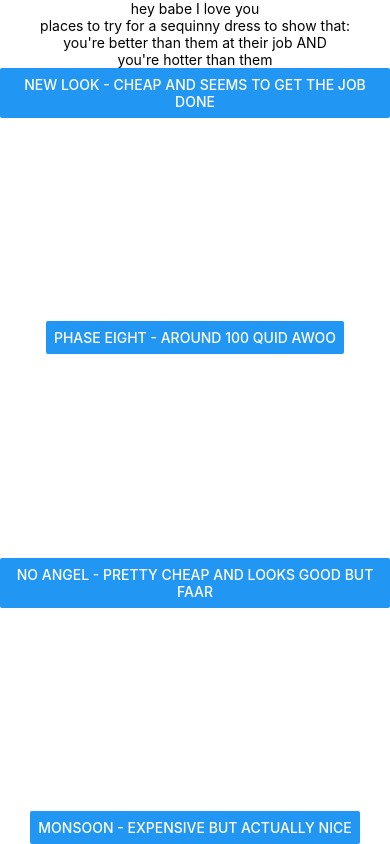
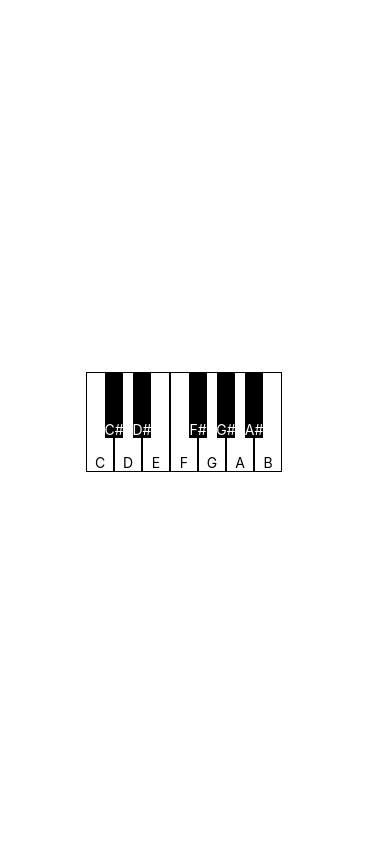
Before and after one commit to samir-dewan/choir-pal-mobile, a React Native app in the folder choir-pal/: screen / in a window 390 px wide. Built offline with nearby package versions, Linux system fonts and the light colour scheme.

Commit message:
piano css make

```diff
--- a/choir-pal/App.tsx
+++ b/choir-pal/App.tsx
@@ -1,20 +1,12 @@
-import { StatusBar } from 'expo-status-bar';
-import { Button, StyleSheet, Text, View, Linking } from 'react-native';
-import Link from './components/Link/Link';
+import { StatusBar } from "expo-status-bar";
+import { Text } from "react-native";
+import { StyleSheet, View } from "react-native";
+import Piano from "./components/Piano/Piano";
 
 export default function App() {
   return (
     <View style={styles.container}>
-      <Text>hey babe I love you</Text>
-      <Text>places to try for a sequinny dress to show that:</Text>
-      <Text>you're better than them at their job AND</Text>
-      <Text>you're hotter than them</Text>
-      <View style={styles.container}>
-      <Link label="New Look - cheap and seems to get the job done" url="https://www.newlook.com/uk/womens/sequins/c/uk-collections-womens-sequins?extcam=UK_PPC_DSA_WW0622_Google_DV_c&gad_source=1&_cclid=Google_Cj0KCQiAgqGrBhDtARIsAM5s0_k4kDxVcjPFWi-viO_0-KOuRb1y7StRbC6k94rN1lemBcXn6HgJTN0aAnx-EALw_wcB&gclid=Cj0KCQiAgqGrBhDtARIsAM5s0_k4kDxVcjPFWi-viO_0-KOuRb1y7StRbC6k94rN1lemBcXn6HgJTN0aAnx-EALw_wcB"/>
-      <Link label="Phase Eight - around 100 quid awoo" url="https://www.phase-eight.com/" />
-      <Link label="No Angel - pretty cheap and looks good but faar" url="https://www.no-angel.co.uk/product-category/shop-all/dresses/" />
-      <Link label="Monsoon - expensive but actually nice" url="https://www.monsoon.co.uk/sale/womens-sale/occasionwear-sale/" />
-      </View>
+      <Piano />
       <StatusBar style="auto" />
     </View>
   );
@@ -23,8 +15,9 @@
 const styles = StyleSheet.create({
   container: {
     flex: 1,
-    justifyContent: 'space-between',
-    backgroundColor: '#fff',
-    alignItems: 'center',
+    justifyContent: "center",
+    alignContent: "center",
+    backgroundColor: "#fff",
+    alignItems: "center",
   },
 });
--- a/choir-pal/app.json
+++ b/choir-pal/app.json
@@ -1,6 +1,6 @@
 {
   "expo": {
-    "name": "choir-pal",
+    "label": "choir-pal",
     "slug": "choir-pal",
     "version": "1.0.0",
     "orientation": "portrait",
--- a/choir-pal/components/Key/Key.tsx
+++ b/choir-pal/components/Key/Key.tsx
@@ -1,19 +1,108 @@
-import React from 'react';
-import { Linking, Button, Text } from 'react-native';
+import React from "react";
+import { Pressable, View, Text, StyleSheet } from "react-native";
 
 export type KeyProps = {
   label: string;
-  url: string;
+  isWhite: boolean;
 };
 
-const Key: React.FC<KeyProps> = ({ label, url }) => {
+const Key: React.FC<KeyProps> = ({ label, isWhite }) => {
   const handlePress = () => {
-    console.log(url)
+    console.log(label);
   };
 
+  let keyStyle = () => {
+    switch (label) {
+        case "E":
+            return styles.noMarginRight;
+        case "F":
+            return styles.noMarginLeft;
+        default:
+            return isWhite ? styles.whiteKeyContainer : styles.blackKeyContainer
+    }
+  }
   return (
-    <Button title={label} onPress={handlePress} />
+    <View style={keyStyle()}>
+      <Pressable onPress={handlePress}>
+        <Text style={isWhite ? styles.whiteKeyText : styles.blackKeyText}>
+          {label}
+        </Text>
+      </Pressable>
+    </View>
   );
 };
 
+const styles = StyleSheet.create({
+  whiteKeyContainer: {
+    display: "flex",
+    flexDirection: "column",
+    justifyContent: "flex-end",
+    alignItems: "center",
+    backgroundColor: "#fff",
+    width: "14%",
+    height: "100%",
+    borderColor: "#000000",
+    borderWidth: 1,
+    zIndex: 1,
+    marginLeft: "-4.5%",
+    marginRight: "-4.5%",
+  },
+  noMarginKey: {
+    display: "flex",
+    flexDirection: "column",
+    justifyContent: "flex-end",
+    alignItems: "center",
+    backgroundColor: "#fff",
+    width: "14%",
+    height: "100%",
+    borderColor: "#000000",
+    borderWidth: 1,
+    zIndex: 1,
+  },
+  noMarginRight: {
+    display: "flex",
+    flexDirection: "column",
+    justifyContent: "flex-end",
+    alignItems: "center",
+    backgroundColor: "#fff",
+    width: "14%",
+    height: "100%",
+    borderColor: "#000000",
+    borderWidth: 1,
+    zIndex: 1,
+    marginLeft: "-4.5%"
+  },
+  noMarginLeft: {
+    display: "flex",
+    flexDirection: "column",
+    justifyContent: "flex-end",
+    alignItems: "center",
+    backgroundColor: "#fff",
+    width: "14%",
+    height: "100%",
+    borderColor: "#000000",
+    borderWidth: 1,
+    zIndex: 1,
+    marginRight: "-4.5%"
+  },
+  whiteKeyText: {
+    color: "#000000",
+    zIndex: 1,
+  },
+  blackKeyContainer: {
+    display: "flex",
+    flexDirection: "column",
+    justifyContent: "flex-end",
+    alignItems: "center",
+    backgroundColor: "#000000",
+    height: "66%",
+    width: "9%",
+    zIndex: 2,
+  },
+  blackKeyText: {
+    color: "#fff",
+    zIndex: 2,
+  },
+});
+
 export default Key;
--- /dev/null
+++ b/choir-pal/components/Piano/Piano.tsx
@@ -0,0 +1,31 @@
+import React from "react";
+import { View, Text, StyleSheet } from "react-native";
+import noteFreq from "../../data/noteFreq.json";
+import Key from "../Key/Key";
+
+const Piano: React.FC = () => {
+  return (
+    <View style={styles.container}>
+      {noteFreq.map((oct) => (
+        <View key={oct.octave} style={styles.octaveContainer}>
+          {oct.notes.map((note) => (
+            <Key key={note.frequency} label={note.label} isWhite={note.isWhite}/>
+          ))}
+        </View>
+      ))}
+    </View>
+  );
+};
+
+const styles = StyleSheet.create({
+  container: {
+    borderColor: "#000000"
+  },
+  octaveContainer: {
+    display: "flex",
+    flexDirection: "row",
+    height: 100,
+    width: 200
+  }
+})
+export default Piano;
--- a/choir-pal/data/noteFreq.json
+++ b/choir-pal/data/noteFreq.json
@@ -3,62 +3,62 @@
       "octave": 4,
       "notes": [
         {
-          "name": "C",
+          "label": "C",
           "frequency": 261.63,
           "isWhite": true
         },
         {
-          "name": "C#",
+          "label": "C#",
           "frequency": 277.18,
           "isWhite": false
         },
         {
-          "name": "D",
+          "label": "D",
           "frequency": 293.66,
           "isWhite": true
         },
         {
-          "name": "D#",
+          "label": "D#",
           "frequency": 311.13,
           "isWhite": false
         },
         {
-          "name": "E",
+          "label": "E",
           "frequency": 329.63,
           "isWhite": true
         },
         {
-          "name": "F",
+          "label": "F",
           "frequency": 349.23,
           "isWhite": true
         },
         {
-          "name": "F#",
+          "label": "F#",
           "frequency": 369.99,
           "isWhite": false
         },
         {
-          "name": "G",
+          "label": "G",
           "frequency": 392.00,
           "isWhite": true
         },
         {
-          "name": "G#",
+          "label": "G#",
           "frequency": 415.30,
           "isWhite": false
         },
         {
-          "name": "A",
+          "label": "A",
           "frequency": 440.00,
           "isWhite": true
         },
         {
-          "name": "A#",
+          "label": "A#",
           "frequency": 466.16,
           "isWhite": false
         },
         {
-          "name": "B",
+          "label": "B",
           "frequency": 493.88,
           "isWhite": true
         }
```
Also changed, not shown: choir-pal/components/Octave/Octave.tsx (deleted, +0 -27 lines), choir-pal/package.json (+5 -2 lines), choir-pal/NOTES.txt (deleted), 1 other file (tests, documents, lock files or other folders).
